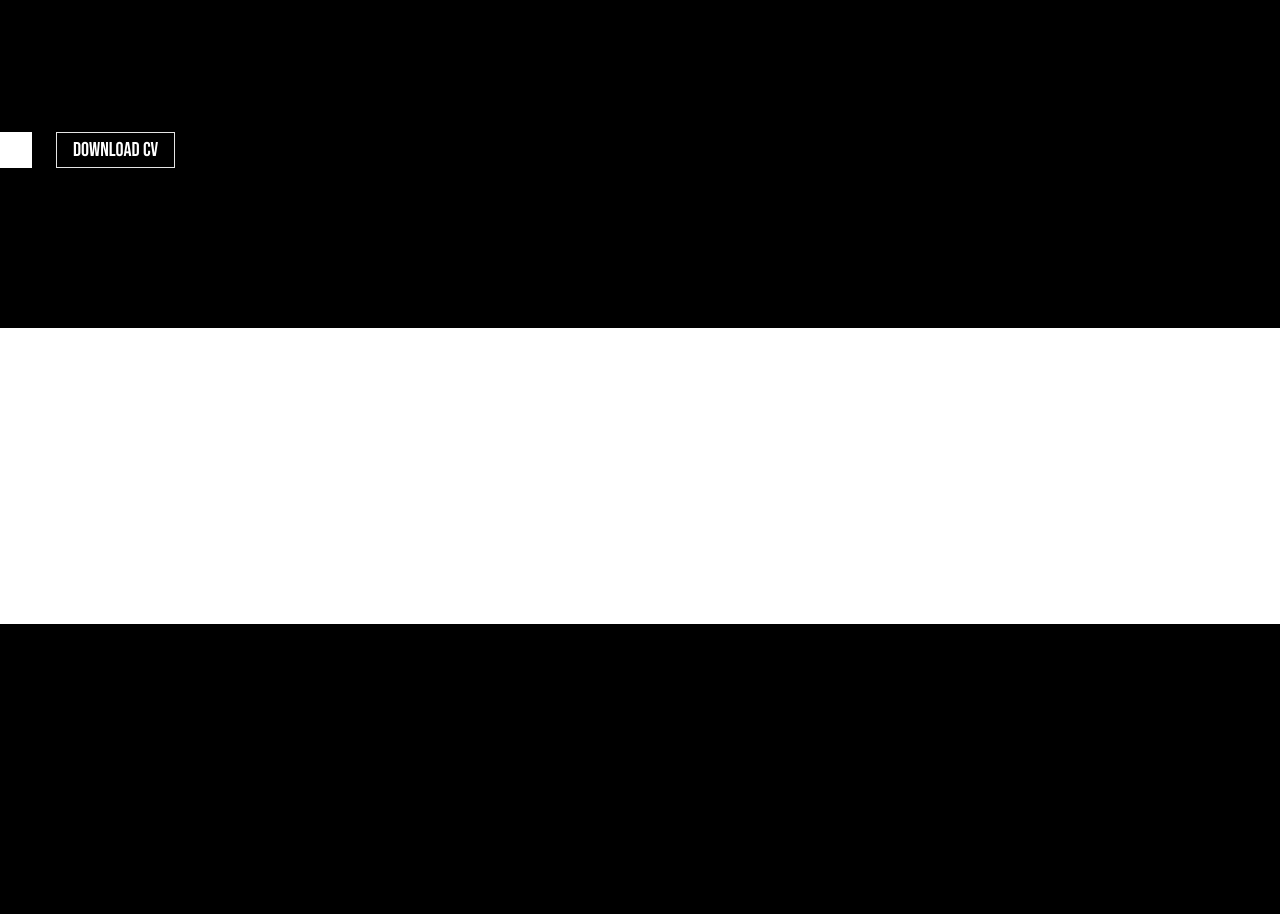
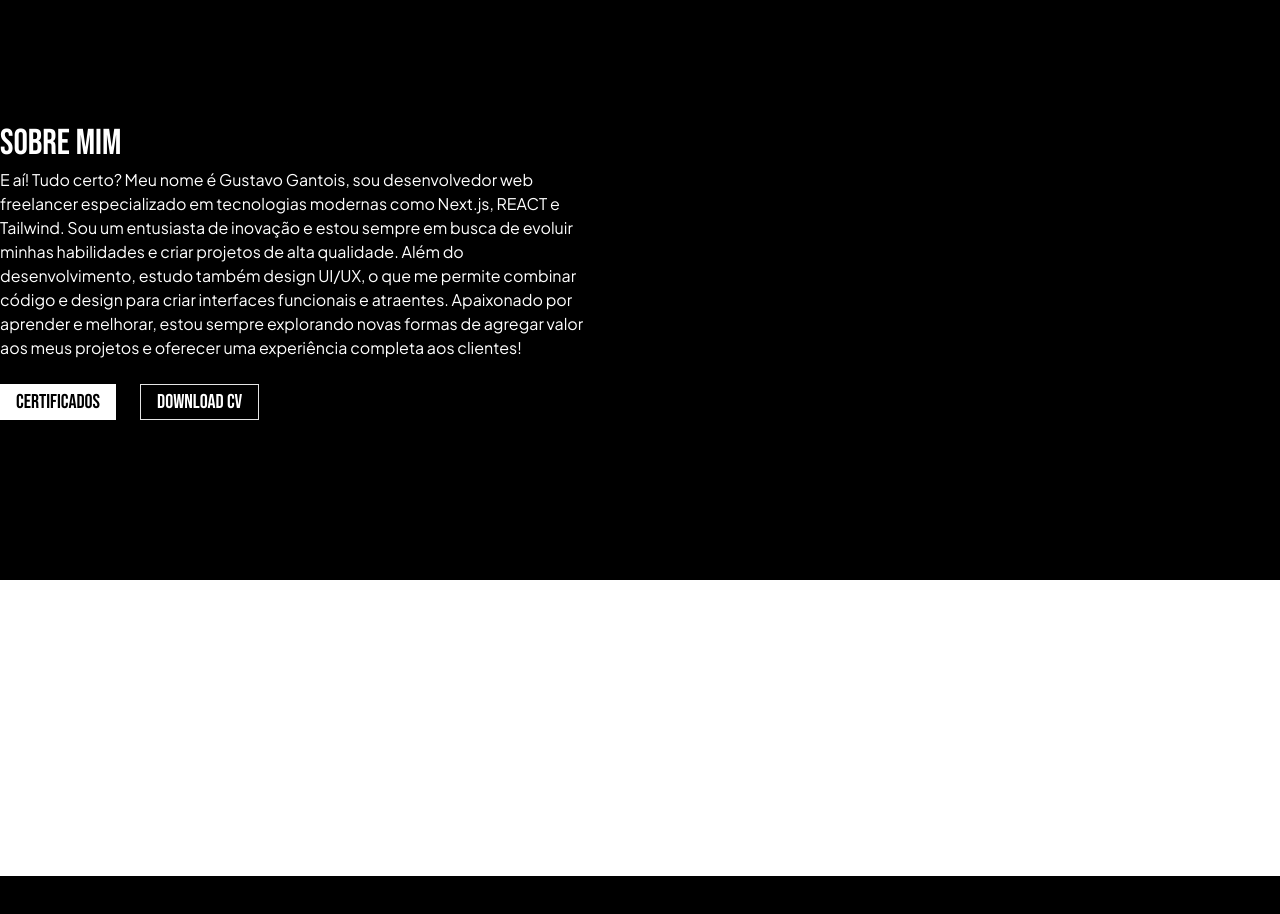
Before and after one commit to DevGustavoGantois/DevGustavoGantois_3.0, a Next.js app: page / in a window 1280 px wide. Shown: the part 1380-2294 px from the top of the page. Built offline with nearby package versions, Linux system fonts and the light colour scheme.

Commit message:
feat: Adding s-about session in my portifolio

```diff
--- a/src/app/s-about.tsx
+++ b/src/app/s-about.tsx
@@ -1,19 +1,39 @@
 import { Button } from "@/components/ui/button";
-import Image from "next/image";
+import { useLanguage } from "@/context/language-context";
+import { pt } from "@/data/languages/pt-br";
+import { en } from "@/data/languages/en";
+import { fr } from "@/data/languages/fr";
 
 export function HomeAbout() {
+  const { language } = useLanguage();
+
+  const aboutData =
+    language === "pt"
+      ? pt.homeAboutData
+      : language === "en"
+      ? en.homeAboutData
+      : fr.homeAboutData;
+
   return (
     <section className="max-w-[1500px] p-6 lg:p-0 mx-auto mt-20 lg:mt-40">
       <div className="flex flex-col justify-center lg:flex-row lg:justify-between">
-        <article className="flex flex-col gap-1">
-            <h1 className="font-primary text-white"></h1>
-            <p className="font-secondary font-extralight"></p>
-            <div className="flex flex-col lg:flex-row justify-center gap-6">
-                <Button variant="primary_port"></Button>
-                <Button variant="secondary_port">Download CV</Button>
+        {aboutData.map((item, index) => (
+          <article className="flex flex-col justify-center gap-1" key={index}>
+            <h1 className="font-primary text-white text-center lg:text-start text-2xl lg:text-4xl">
+              {item.title}
+            </h1>
+            <p className="font-secondary font-extralight text-white max-w-[600px] text-sm lg:text-base">
+              {item.description}
+            </p>
+            <div className="flex flex-col lg:flex-row justify-center lg:justify-start mt-5 gap-6">
+              <Button variant="primary_port">{item.btnTextPrimary}</Button>
+              <Button variant="secondary_port">{item.btnTextSecondary}</Button>
             </div>
-        </article>
-        <figure>{/*<Image src="" width={400} height={400} alt="" />*/}</figure>
+          </article>
+        ))}
+        <figure>
+          {/* <Image src="" width={400} height={400} alt="" /> */}
+        </figure>
       </div>
     </section>
   );
--- a/src/data/languages/en.ts
+++ b/src/data/languages/en.ts
@@ -16,7 +16,8 @@ export const en = {
         },
     ],
 
-    homeAboutData: {
+    homeAboutData: [
+        {
         title: "About Me",
         description:
             "Hey there! How's it going? My name is Gustavo Gantois, and I’m a freelance web developer specialized in modern technologies such as Next.js, REACT, and Tailwind. I’m an innovation enthusiast, always striving to evolve my skills and create high-quality projects. In addition to development, I also study UI/UX design, which allows me to blend code and design to create functional and attractive interfaces. Passionate about learning and improving, I’m constantly exploring new ways to add value to my projects and deliver a complete experience to clients!",
@@ -58,8 +59,9 @@ export const en = {
                 location: "Salvador-BA",
                 year: 2023,
             },
-        ],
+        ]
     },
+    ],
 
     homeProjectsData: {
         pretitle: "Some of my",
```
